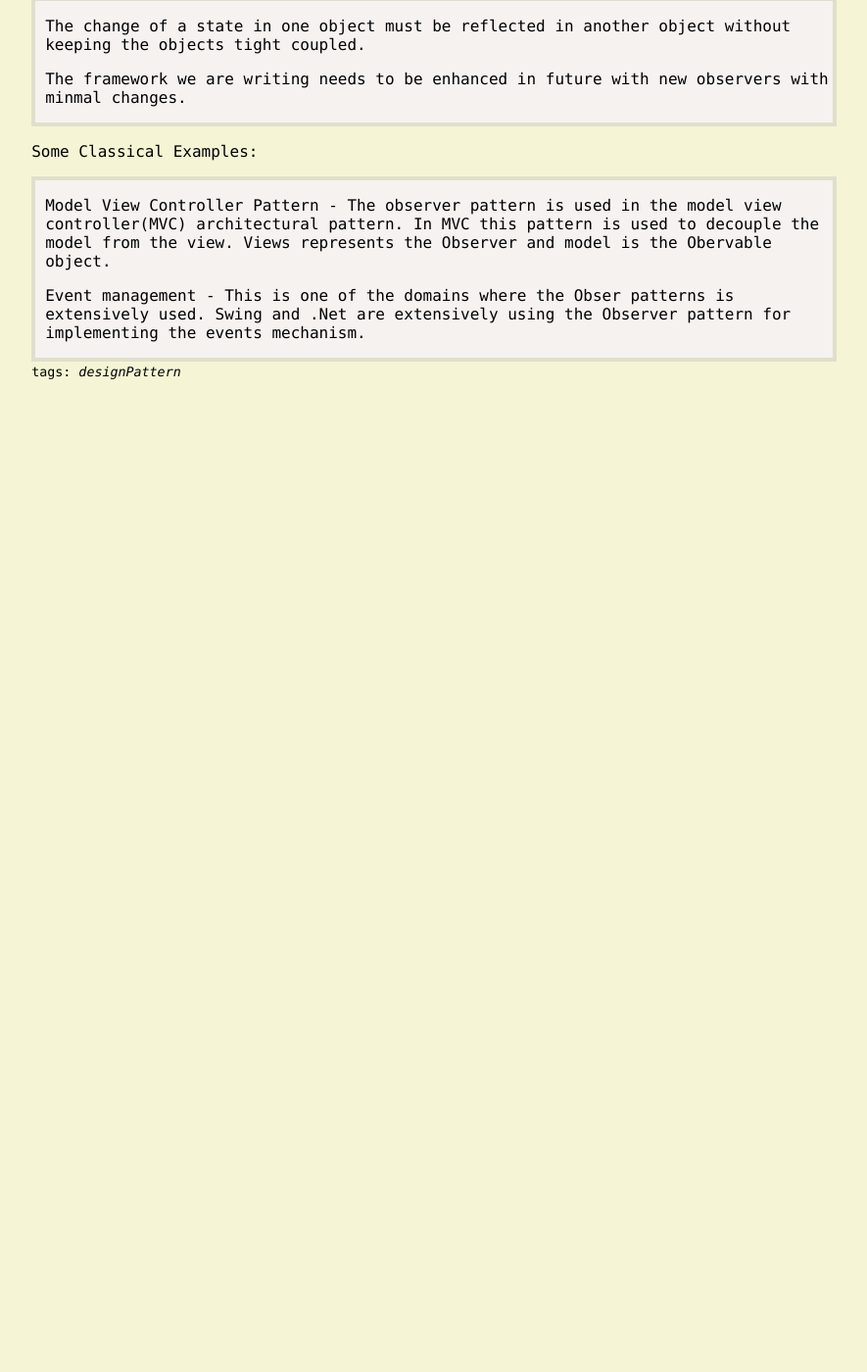
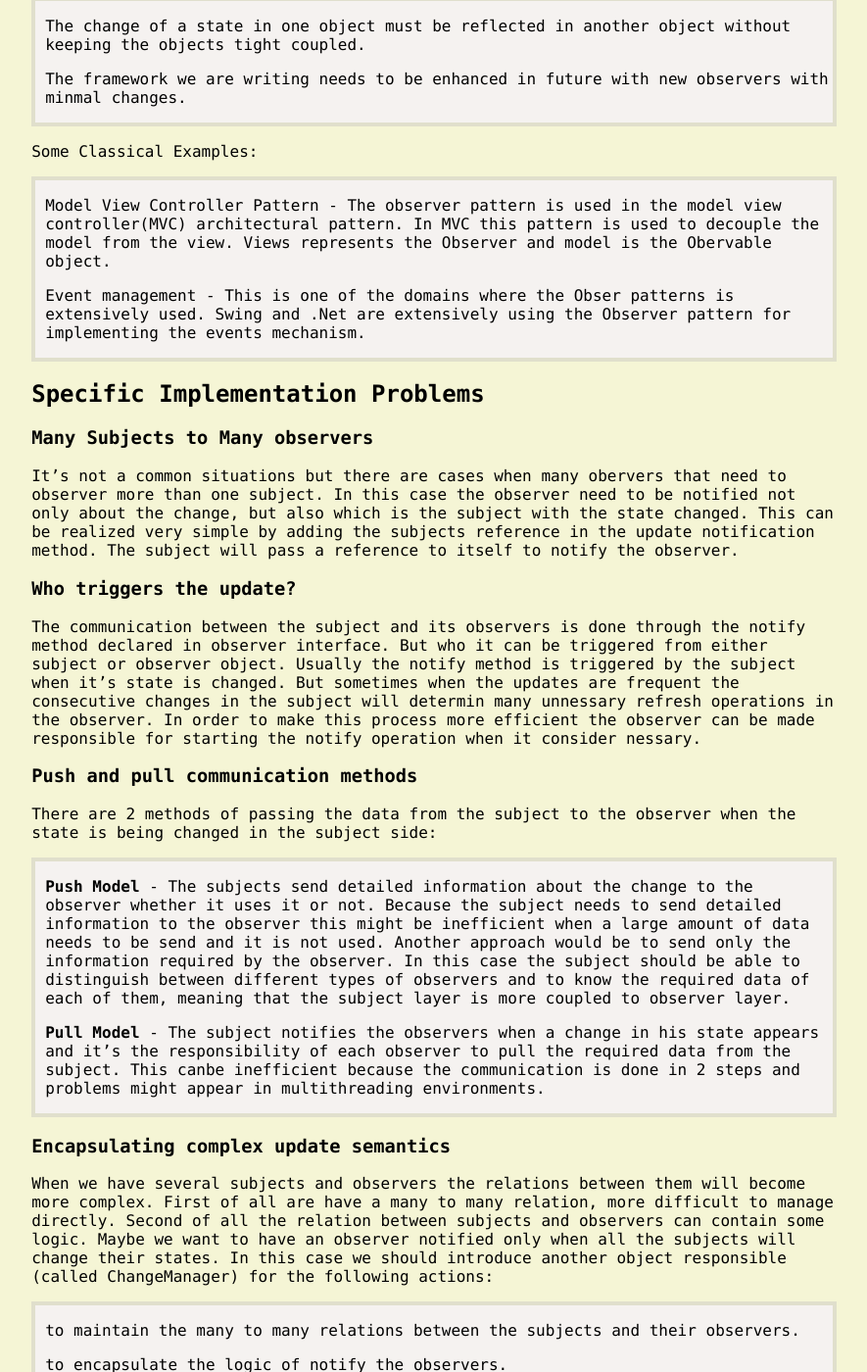
Before and after one commit to MannixSuo/docs, a Jekyll site: the page built from _posts/2019-5-21-observer-pattern.md, in a window 1280 px wide and 1400 px high, scrolled down 1447 px. Shown: the whole window at 98% size, without its empty margins (197-1082 px from the left). Built offline with Jekyll 4.4.1, drawn with Linux system fonts in a browser that asks for light colours; before the commit the page ends 1843 px from its top, so only the background shows below that; some of the changed text lies outside the part shown.

Commit message:
Update 2019-5-21-observer-pattern.md

```diff
--- a/_posts/2019-5-21-observer-pattern.md
+++ b/_posts/2019-5-21-observer-pattern.md
@@ -30,7 +30,7 @@ Defines a one-to-many dependency between objects so that when one
 object changes state, all its dependents are notified and
 updated automatically.
 
-![observer_implementation]("observer_implementation_-_uml_class_diagram.gif")
+![observer_implementation]("/pictures/observer_implementation_-_uml_class_diagram.gif")
 
 Implementation
 
@@ -81,3 +81,67 @@ Some Classical Examples:
 > Event management - This is one of the domains where the Obser
 > patterns is extensively used. Swing and .Net are extensively
 > using the Observer pattern for implementing the events mechanism.
+
+## Specific Implementation Problems
+
+### Many Subjects to Many observers
+
+It's not a common situations but there are cases when many obervers that
+need to observer more than one subject. In this case the observer need to
+be notified not only about the change, but also which is the subject with
+the state changed. This can be realized very simple by adding the subjects
+reference in the update notification method. The subject will pass a reference
+to itself to notify the observer.
+
+### Who triggers the update?
+
+The communication between the subject and its observers is done through the
+notify method declared in observer interface. But who it can be triggered from
+either subject or observer object. Usually the notify method is triggered by
+the subject when it's state is changed. But sometimes when the updates are
+frequent the consecutive changes in the subject will determin many unnessary
+refresh operations in the observer. In order to make this process more efficient the observer can be made responsible for starting the notify operation when it consider nessary.
+
+### Push and pull communication methods
+
+There are 2 methods of passing the data from the subject to the observer when the state is being changed in the subject side:
+
+> **Push Model** - The subjects send detailed information about the change to
+> the observer whether it uses it or not. Because the subject needs to send
+> detailed information to the observer this might be inefficient when a large
+> amount of data needs to be send and it is not used. Another approach would
+> be to send only the information required by the observer. In this case the
+> subject should be able to distinguish between different types of observers
+> and to know the required data of each of them, meaning that the subject
+> layer is more coupled to observer layer.
+>
+> **Pull Model** - The subject notifies the observers when a change in his
+> state appears and it's the responsibility of each observer to pull the
+> required data from the subject. This canbe inefficient because the
+> communication is done in 2 steps and problems might appear in multithreading
+> environments.
+
+### Encapsulating complex update semantics
+
+When we have several subjects and observers the relations between them will become more complex. First of all are have a many to many relation, more difficult to manage directly. Second of all the relation between subjects and observers can contain some logic. Maybe we want to have an observer notified only when all the subjects will change their states. In this case we should introduce another object responsible (called ChangeManager) for the following actions:
+> to maintain the many to many relations between the subjects and their
+> observers.
+>
+> to encapsulate the logic of notify the observers.
+>
+> to receive the notifications from subjects and delegate them to the
+> observers(based on the logic it encapsulate)
+
+Basically the ChangeManager is an observer because if gets notified of the changes of the subject and at the same time it's an subject because it notify the observers. The ChangeManager is an implemenation of the Mediator pattern.
+
+The Observer pattern is usually used in combination with other design patterns:
+> **Factory pattern** - It's very likely to use the factory pattern to create
+> the Observers so no changes will be required even in the main framework.
+> The new observers can be added directly in the configuration files.
+>
+> **Template Method** - The observer pattern can be used in conjunction with
+> the Template Method Pattern to make sure that Subject state is
+> self-consistent before notification
+>
+> **Mediator Pattern** - The mediator pattern can be used when we have cases
+> of complex cases of many subjects an many observers
```
